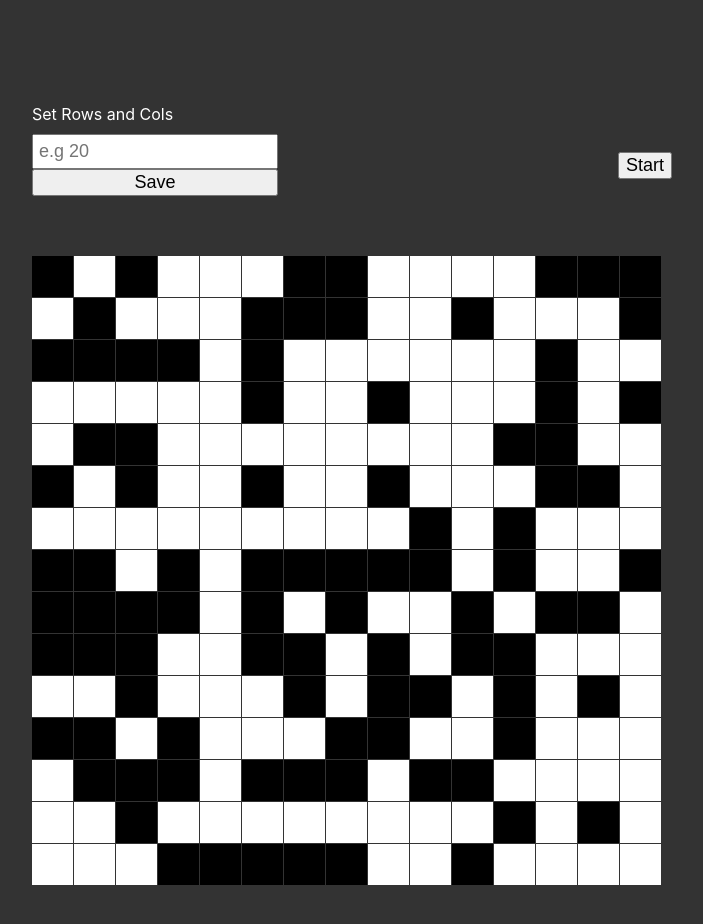
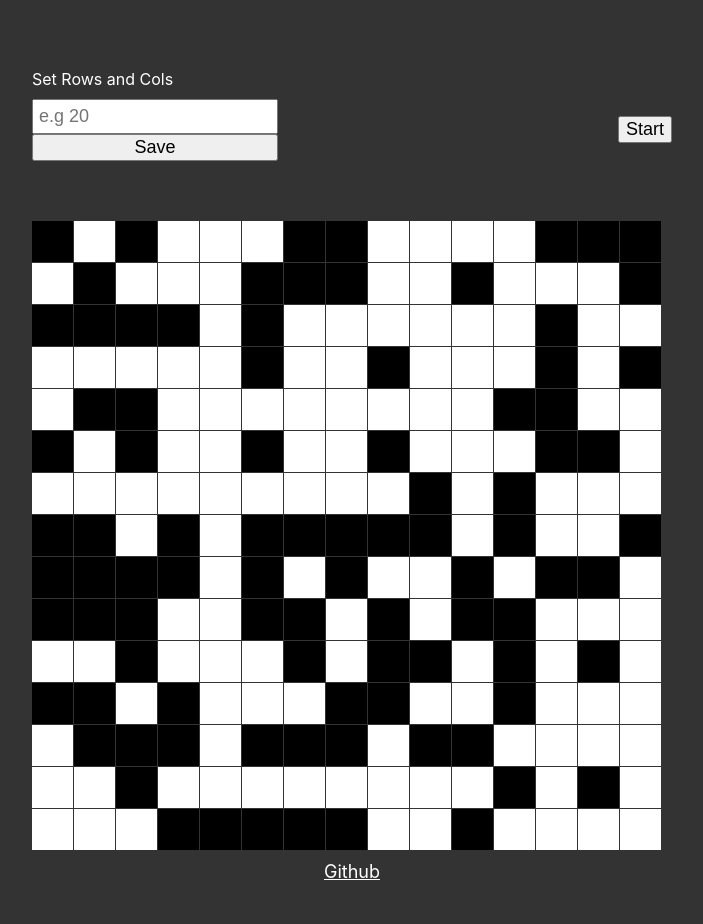
Before and after one commit to duhanmeric/a-pathfinder, a React (Create React App) app: page / in a window 1280 px wide. Shown: the top 924 px of the page, without its empty margins (288-991 px from the left). Built offline with nearby package versions, Linux system fonts and the light colour scheme.

Commit message:
github link added

```diff
--- a/src/App.tsx
+++ b/src/App.tsx
@@ -203,6 +203,12 @@ const App: React.FC = () => {
         width={CANVAS_WIDTH}
         height={CANVAS_HEIGHT}
       ></canvas>
+      <a
+        style={{ color: "white", fontSize: "18px" }}
+        href="https://github.com/duhanmeric/a-pathfinder"
+      >
+        Github
+      </a>
     </div>
   );
 };
--- a/src/index.css
+++ b/src/index.css
@@ -25,7 +25,7 @@ code {
   flex-direction: column;
   justify-content: center;
   align-items: center;
-  padding: 100px 30px;
+  padding: 75px 30px;
 }
 
 #control {
```
